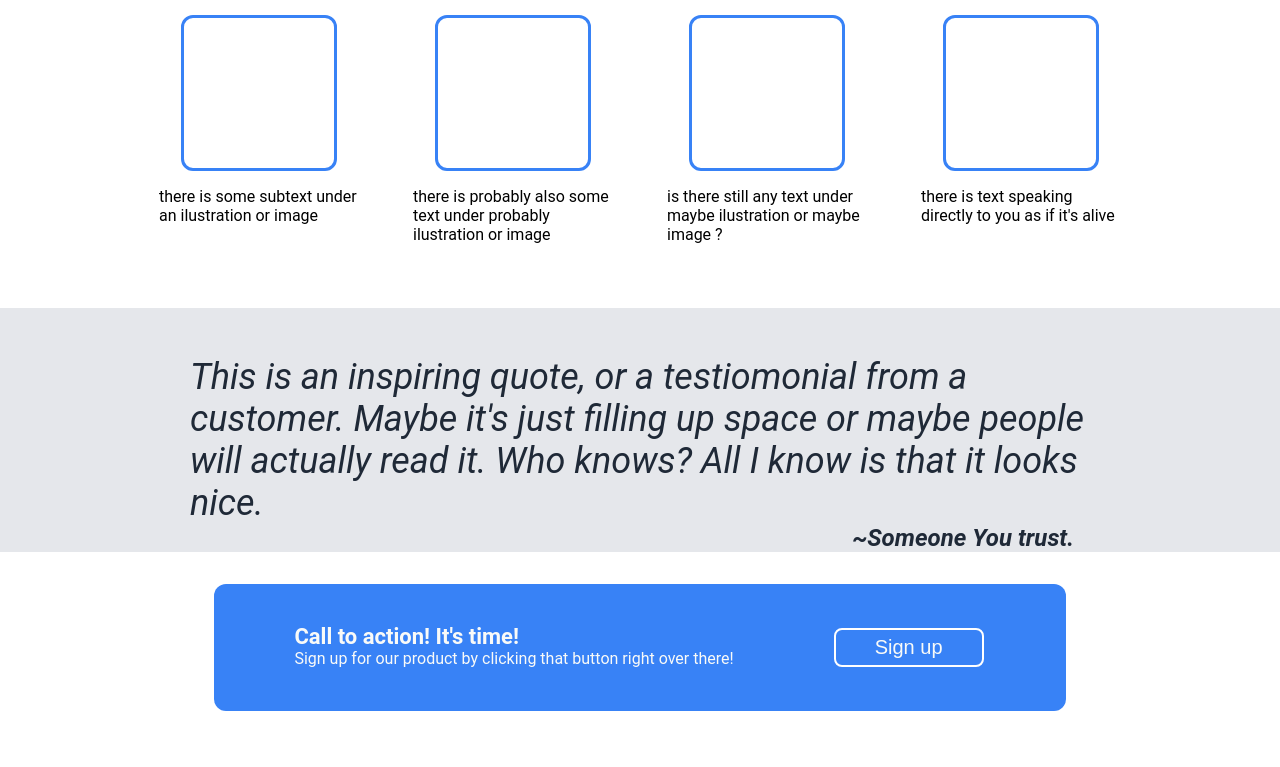
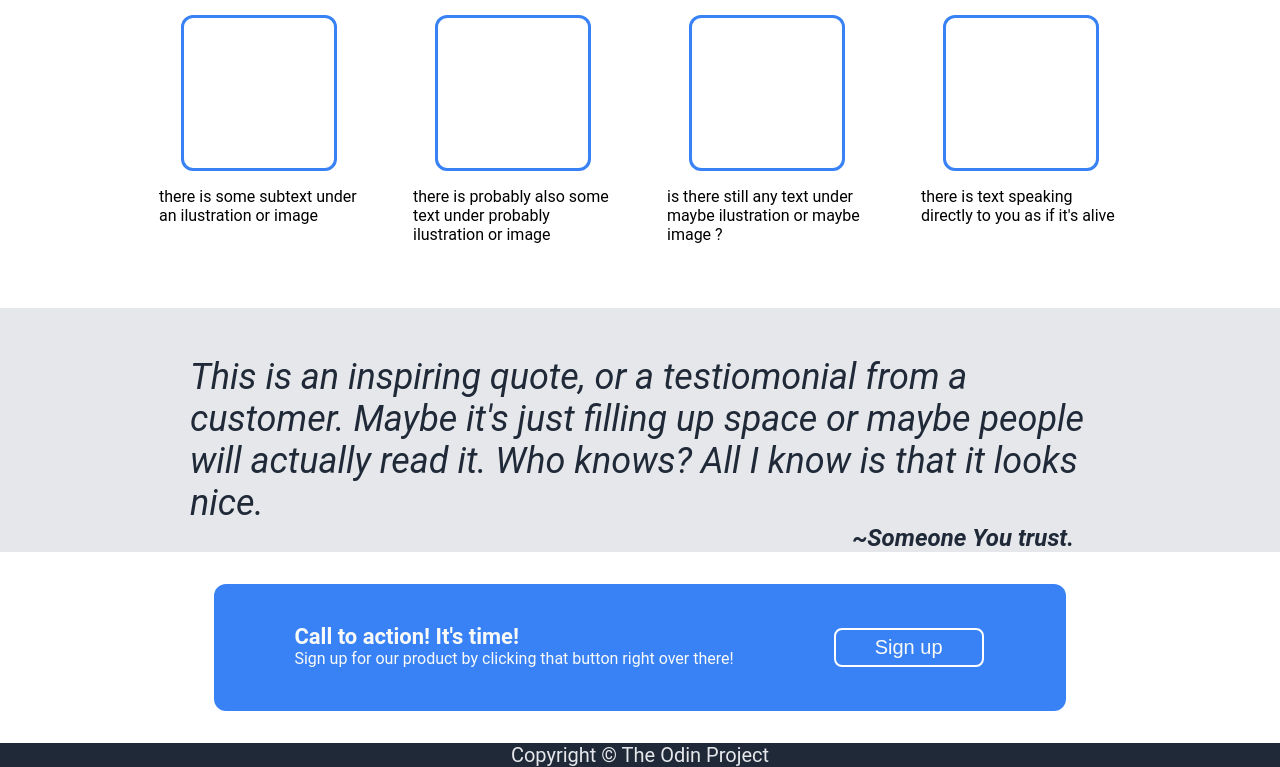
Before and after one commit to matiamorfati/flexbox_project, a plain HTML site: page index.html in a window 1280 px wide. Shown: the part 566-1333 px from the top of the page. Before the commit the page ends 1277 px from the top, so only its background shows below. Drawn offline with Linux system fonts and the light colour scheme.

Commit message:
Make box5 in .html and .css

```diff
--- a/index.html
+++ b/index.html
@@ -66,6 +66,8 @@
                 <button>Sign up</button>
             </div>
         </div>
-        <div class="box5"></div>
+        <div class="box5">
+            <div>Copyright © The Odin Project</div>
+        </div>
     </body>
 </html>
--- a/style.css
+++ b/style.css
@@ -10,6 +10,7 @@ body {
     display: flex;
     flex-direction: column;
     overflow: scroll;
+    overflow-x: hidden;
 }
 /* box 1 start */
 .box1 {
@@ -182,6 +183,7 @@ a:hover {
     justify-content: space-around;
     border-radius: 12px;
     flex-wrap: wrap;
+    margin-bottom: 32px;
 }
 
 .textbox4 {
@@ -209,3 +211,17 @@ a:hover {
     cursor: pointer;
     margin-left: 100px;
 }
+
+/* box 4 ends here */
+/* box5/footer starts here */
+
+.box5 {
+    background-color:#1F2937;
+    display: flex;
+    justify-content: center;
+}
+
+.box5 > div {
+    color:#E5E7EB;
+    font-size: 20px;
+}
```
